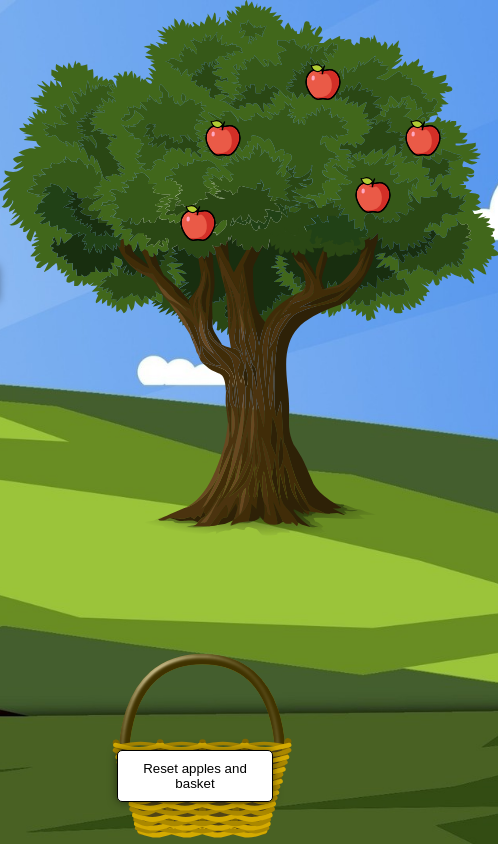
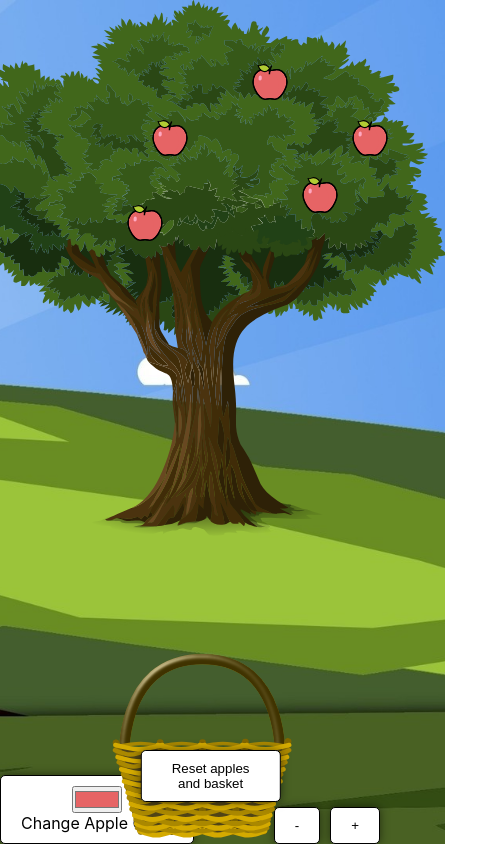
Before and after one commit to goktugs/treeWithJuicyApples, a React (Vite) app: page / in a window 390 px wide. Shown: the whole page, 498 px wide, since content can reach past the window. Built offline with nearby package versions, Linux system fonts and the light colour scheme.

Commit message:
feat: add change color of apple

```diff
--- a/package.json
+++ b/package.json
@@ -16,6 +16,7 @@
   },
   "dependencies": {
     "@reduxjs/toolkit": "^1.9.5",
+    "@vercel/analytics": "^1.0.1",
     "gh-pages": "^5.0.0",
     "react": "^18.2.0",
     "react-dom": "^18.2.0",
--- a/src/assets/appleSvg.tsx
+++ b/src/assets/appleSvg.tsx
@@ -1,23 +1,27 @@
-export const AppleSvg = (props: React.SVGAttributes<SVGElement>) => (
+interface AppleSvgProps extends React.SVGAttributes<SVGElement> {
+  color: string;
+}
+
+export const AppleSvg: React.FC<AppleSvgProps> = ({ color, ...rest }) => (
   <svg
     xmlns="http://www.w3.org/2000/svg"
     width="800px"
     height="800px"
     viewBox="0 0 72 72"
     id="emoji"
-    {...props}
+    {...rest}
   >
     <g id="color">
       <path
-        fill="#ea5a47"
+        fill={color}
         d="M11.6115,35.8384c0,6.83,4.4417,16.27,9.8122,21.4266C23.8054,59.555,26.3707,61,28.8128,61a15.5438,15.5438,0,0,0,4.4076-.6478,9.5833,9.5833,0,0,1,5.5593,0A15.542,15.542,0,0,0,43.1872,61c2.5584,0,5.2539-1.5874,7.7316-4.0706,5.2156-5.2224,9.47-14.4073,9.47-21.0911,0-9.8613-5.8991-15.8193-11.4461-17.2574a17.099,17.099,0,0,0-8.23.4027,18.6582,18.6582,0,0,1-7.8589.3369q-.789-.1354-1.5655-.3369a17.0983,17.0983,0,0,0-8.23-.4027C17.5105,20.0191,11.6115,25.9771,11.6115,35.8384Z"
       />
       <path
-        fill="#d22f27"
+        fill={color}
         d="M21.4239,57.2644A37.7243,37.7243,0,0,0,36.9157,57.18,15.4515,15.4515,0,0,0,48.5822,44.02c1.94-15.9775-8.5-20.6292-8.5-20.6292a11.6769,11.6769,0,0,1-6.5.6478c2.1956-2.1941-.7286-4.7184-.7286-4.7184a18.6583,18.6583,0,0,0,7.8589-.3369,17.0991,17.0991,0,0,1,8.23-.4027c5.5472,1.4382,11.4462,7.3962,11.4462,17.2575S51.131,61,43.1872,61a15.5438,15.5438,0,0,1-4.4076-.6478,9.5833,9.5833,0,0,0-5.5593,0A15.5433,15.5433,0,0,1,28.8127,61c-2.442,0-5.0073-1.445-7.3892-3.735Z"
       />
       <path
-        fill="#d22f27"
+        fill={color}
         d="M29.993,22.6873c0,1.1218,1.7614,2.0559,4.0993,2.2681.3259.03.6629.0452,1.008.0452.36,0,.7108-.0164,1.0492-.0479,2.3161-.2205,4.0568-1.1505,4.0568-2.2654Z"
       />
       <ellipse
--- a/src/components/Apple.tsx
+++ b/src/components/Apple.tsx
@@ -1,14 +1,14 @@
 import { AppleSvg } from "../assets/appleSvg";
-import React from "react";
 
 interface AppleProps {
   className?: string;
+  color: string;
 }
 
-export const Apple: React.FC<AppleProps> = ({ className }) => {
+export const Apple: React.FC<AppleProps> = ({ className, color }) => {
   return (
     <div className={`apple ${className}`}>
-      <AppleSvg width="50px" height="50px" />
+      <AppleSvg width="50px" height="50px" color={color} />
     </div>
   );
 };
--- a/src/components/Basket.tsx
+++ b/src/components/Basket.tsx
@@ -8,6 +8,7 @@ export const Basket = () => {
   const basketCount = useSelector(
     (state: RootState) => state.apple.basketCount
   );
+  const appleColor = useSelector((state: RootState) => state.apple.appleColor);
   const [applesInBasket, setApplesInBasket] = useState<number[]>([]);
 
   // Burada redux storedaki veri ile local veriyi karşılaştırarak eşit olmadığı durumda local veriyi güncelliyorum.
@@ -28,7 +29,11 @@ export const Basket = () => {
     <div data-testid="basket-apple" className="basketContainer">
       <BasketSvg width="200px" height="200px" />
       {applesInBasket.map((index) => (
-        <Apple key={index} className={`basket-apple-${index}`} />
+        <Apple
+          key={index}
+          className={`basket-apple-${index}`}
+          color={appleColor}
+        />
       ))}
     </div>
   );
--- a/src/components/Tree.tsx
+++ b/src/components/Tree.tsx
@@ -8,6 +8,7 @@ import {
   resetApples,
   incrementAppleCount,
   decrementAppleCount,
+  setAppleColor,
 } from "../store/appleSlice";
 
 import { RootState } from "../store/store";
@@ -15,13 +16,16 @@ import { RootState } from "../store/store";
 export const Tree = () => {
   const dispatch = useDispatch();
 
-  const { appleCount } = useSelector((state: RootState) => state.apple);
+  const { appleCount, appleColor } = useSelector(
+    (state: RootState) => state.apple
+  );
 
   const applesFalling = useSelector(
     (state: RootState) => state.apple.applesFalling
   );
   const [createdApples, setCreatedApples] = useState<number[]>([]);
   const [treeShaking, setTreeShaking] = useState<boolean>(false);
+  const [disableButton, setDisableButton] = useState<boolean>(false);
 
   useEffect(() => {
     // elma sayısını state'de tuttuğum applecount a göre oluşturuyorum.
@@ -29,6 +33,7 @@ export const Tree = () => {
   }, [appleCount]);
 
   const handleTreeClick = () => {
+    setDisableButton(true);
     // burada elmaların ağaçtan düştüğünü kontrol ediyorum
     if (createdApples.every((_, index) => applesFalling[index])) {
       alert("There are no apples left on tree!");
@@ -67,6 +72,7 @@ export const Tree = () => {
   const handleResetButtonClick = () => {
     dispatch(resetApples());
     setCreatedApples(Array.from({ length: appleCount }, (_, i) => i));
+    setDisableButton(false);
   };
 
   const handleIncrementAppleCount = () => {
@@ -75,7 +81,7 @@ export const Tree = () => {
       const newApplesFalling = createdApples.map(() => false);
       dispatch(setApplesFalling(newApplesFalling));
     } else {
-      alert("You can't add more apples!");
+      alert("You can't add more than 10 apples!");
     }
   };
 
@@ -88,10 +94,15 @@ export const Tree = () => {
       alert("You can't remove more apples!");
     }
   };
+  const handleColorChange = (e) => {
+    dispatch(setAppleColor(e.target.value));
+  };
 
   return (
     <>
-      <div className="incDecContainer">
+      <div
+        className={`incDecContainer ${disableButton ? "disableButton" : ""} `}
+      >
         <button onClick={handleDecrementAppleCount} className="countChanger">
           -
         </button>
@@ -112,12 +123,23 @@ export const Tree = () => {
         {createdApples.map((index) => (
           <Apple
             key={index}
+            color={appleColor}
             className={`apple-${index} ${
               applesFalling[index] ? "falling falling-" + index : ""
             }`}
           />
         ))}
       </div>
+      <div className="colorChanger">
+        <input
+          type="color"
+          id="appleColor"
+          name="appleColor"
+          value={appleColor}
+          onChange={handleColorChange}
+        />
+        <label htmlFor="appleColor">Change Apple Color</label>
+      </div>
     </>
   );
 };
--- a/src/store/appleSlice.ts
+++ b/src/store/appleSlice.ts
@@ -4,12 +4,14 @@ interface AppleState {
   applesFalling: boolean[];
   basketCount: number;
   appleCount: number;
+  appleColor: string;
 }
 
 const initialState: AppleState = {
   applesFalling: [],
   basketCount: 0,
   appleCount: 5,
+  appleColor: "#e66465",
 };
 
 export const appleSlice = createSlice({
@@ -36,6 +38,9 @@ export const appleSlice = createSlice({
         state.appleCount -= 1;
       }
     },
+    setAppleColor: (state, action: PayloadAction<string>) => {
+      state.appleColor = action.payload;
+    },
   },
 });
 
@@ -44,6 +49,7 @@ export const {
   incrementBasketCount,
   resetApples,
   incrementAppleCount,
+  setAppleColor,
   decrementAppleCount,
 } = appleSlice.actions;
 
--- a/src/styles/my-sass.scss
+++ b/src/styles/my-sass.scss
@@ -61,6 +61,7 @@ body {
 .incDecContainer {
   display: flex;
   gap: 10px;
+  margin-right: 30px;
 }
 
 .countChanger {
@@ -76,9 +77,37 @@ body {
   box-shadow: 0 0 10px rgba(0, 0, 0, 0.5);
 }
 
+.colorChanger {
+  background: #fff;
+  border: 1px solid #000;
+  padding: 10px 20px;
+  align-items: center;
+  position: absolute;
+  display: flex;
+  flex-direction: column;
+  right: 10%;
+  top: 10%;
+  border-radius: 5px;
+  cursor: pointer;
+  :active {
+    box-shadow: 0 5px #666;
+    transform: translateY(4px);
+  }
+  box-shadow: 0 0 10px rgba(0, 0, 0, 0.5);
+}
+
+.disableButton {
+  cursor: pointer;
+
+  opacity: 0.5;
+  cursor: pointer;
+  pointer-events: none;
+}
+
 .resetButton {
   position: absolute;
   top: 10;
+  z-index: 2;
   right: 10%;
   background: #fff;
   border: 1px solid #000;
@@ -95,10 +124,22 @@ body {
 @media screen and (max-width: 768px) {
   .resetButton {
     position: absolute;
-    left: 50%;
+    left: 54%;
     transform: translateX(-50%);
     bottom: 5%;
     z-index: 2;
+  }
+  .colorChanger {
+    position: absolute;
+    left: 0;
+    bottom: 0;
+    top: inherit;
+    right: inherit;
+  }
+  .incDecContainer {
+    position: absolute;
+    right: -20px;
+    bottom: 0;
   }
 }
 
```
Also changed, not shown: 1 other file (tests, documents, lock files or other folders).
